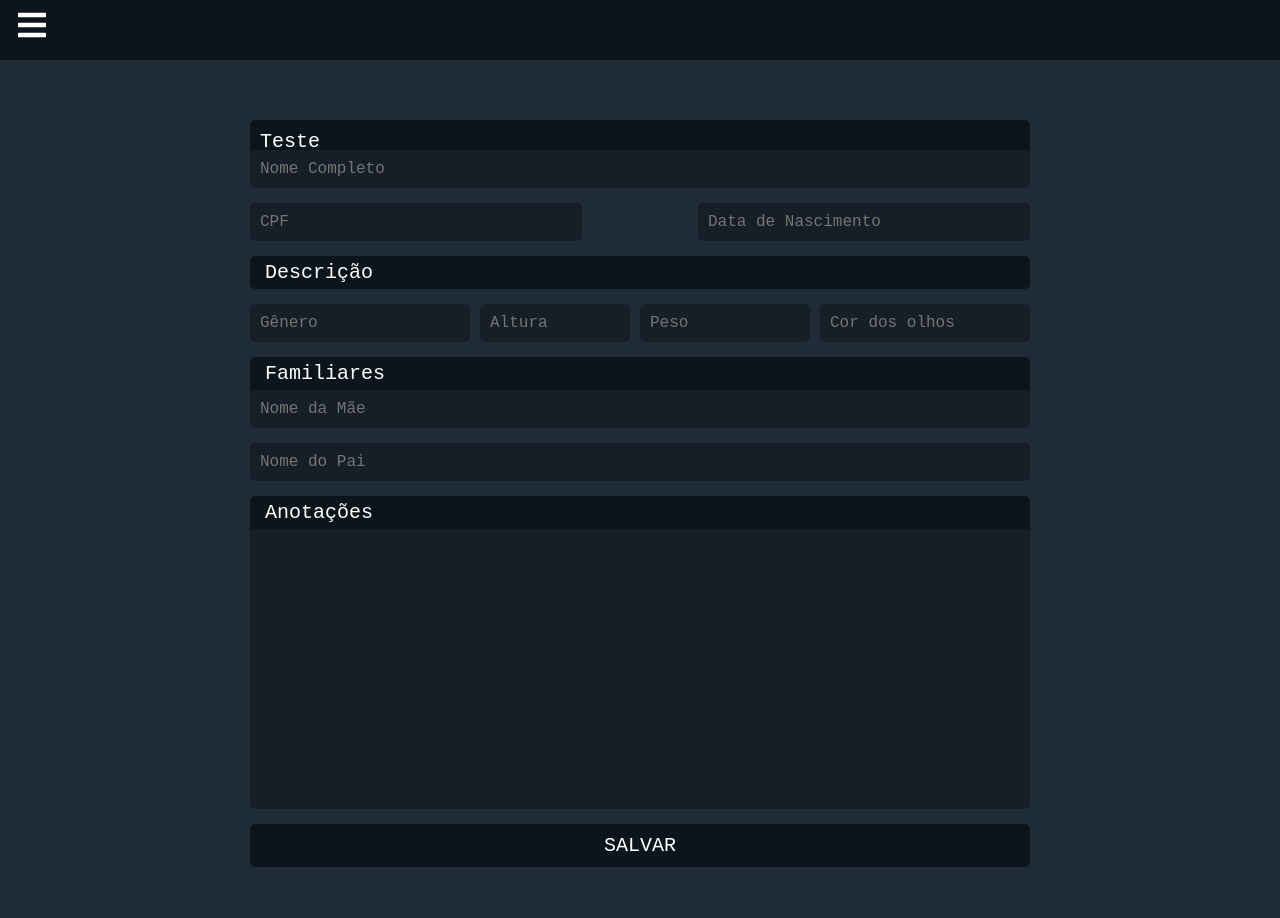
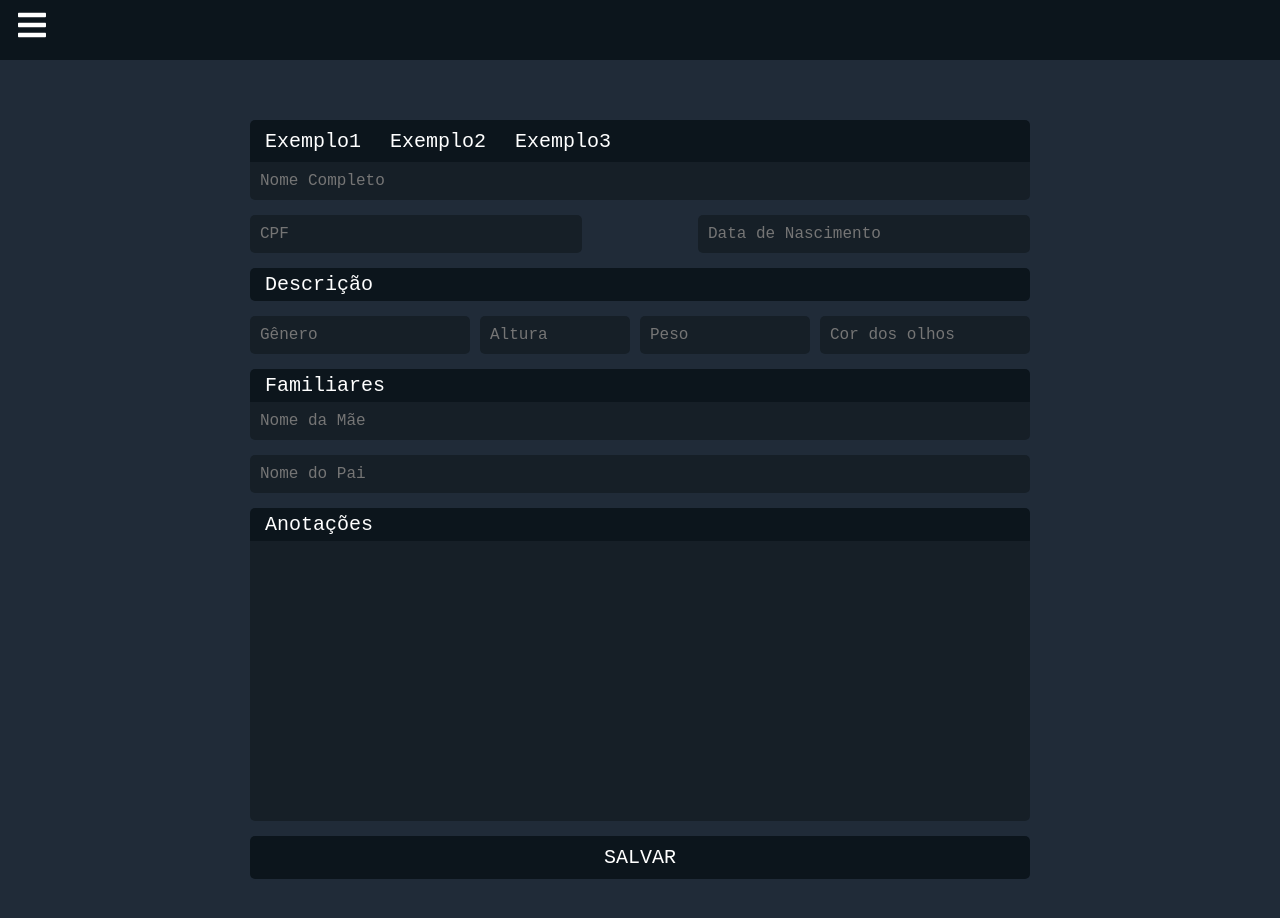
Before and after one commit to Igor-Cavalera/whoAreYou, a React (Create React App) app: page /Forms in a window 1280 px wide. Shown: the top 918 px of the page. Built offline with nearby package versions, Linux system fonts and the light colour scheme.

Commit message:
adicionando-abas

```diff
--- /dev/null
+++ b/src/components/pages/Abas.js
@@ -0,0 +1,11 @@
+function Abas () {
+    return (
+        <div className="abas">
+            <button className="aba-teste">Exemplo1</button>
+            <button className="aba-teste">Exemplo2</button>
+            <button className="aba-teste">Exemplo3</button>
+        </div>
+    )
+}
+
+export default Abas;
--- a/src/components/pages/Fomulario.js
+++ b/src/components/pages/Fomulario.js
@@ -10,6 +10,7 @@ import NomeP from '../form/NomeP';
 import AreaTexto from '../form/AreaTexto';
 import BotaoSalvar from '../form/BotaoSalvar';
 import Olhos from '../form/Olhos';
+import Abas from './Abas';
 
 function Formulario() {
 
@@ -59,11 +60,7 @@ function Formulario() {
 
         return (
         <form onSubmit={ handleSubmit }>
-
-            <div className="abas">
-                <button className="aba-teste">Teste</button>
-            </div>
-
+            <Abas />
             <Nomeprincipal onChange={ handleInputChange } value={formValues.name || ''}/>
             <Cpf onChange={ handleInputChange } />
             <Nasc onChange= { handleInputChange } value={formValues.nasc || ''}/>
--- a/src/index.css
+++ b/src/index.css
@@ -46,7 +46,7 @@ label {
 
 .abas {
   width: 100%;
-  height: 30px;
+  height: 42px;
   background: #0c151c;
   border-radius: 5px 5px 0 0;
 }
@@ -54,9 +54,8 @@ label {
 .aba-teste {
   all: unset;
   width: 100px;
-  padding: 10px 0 0px 10px;
-  justify-content: center;
-  align-items: center;
+  margin: 0 10px 0 5px ;
+  padding: 10px 0 10px 10px;
   border-radius: 5px;
   color: #ffffff;
   font-size: 20px;
@@ -146,6 +145,7 @@ label {
   margin: 0 0 15px 10px;
   color: #ffffff;
 }
+
 /* ----------- para desabilitar as setas do input number
 input[type=number]::-webkit-inner-spin-button,
 input[type=number]::-webkit-outer-spin-button {
```
